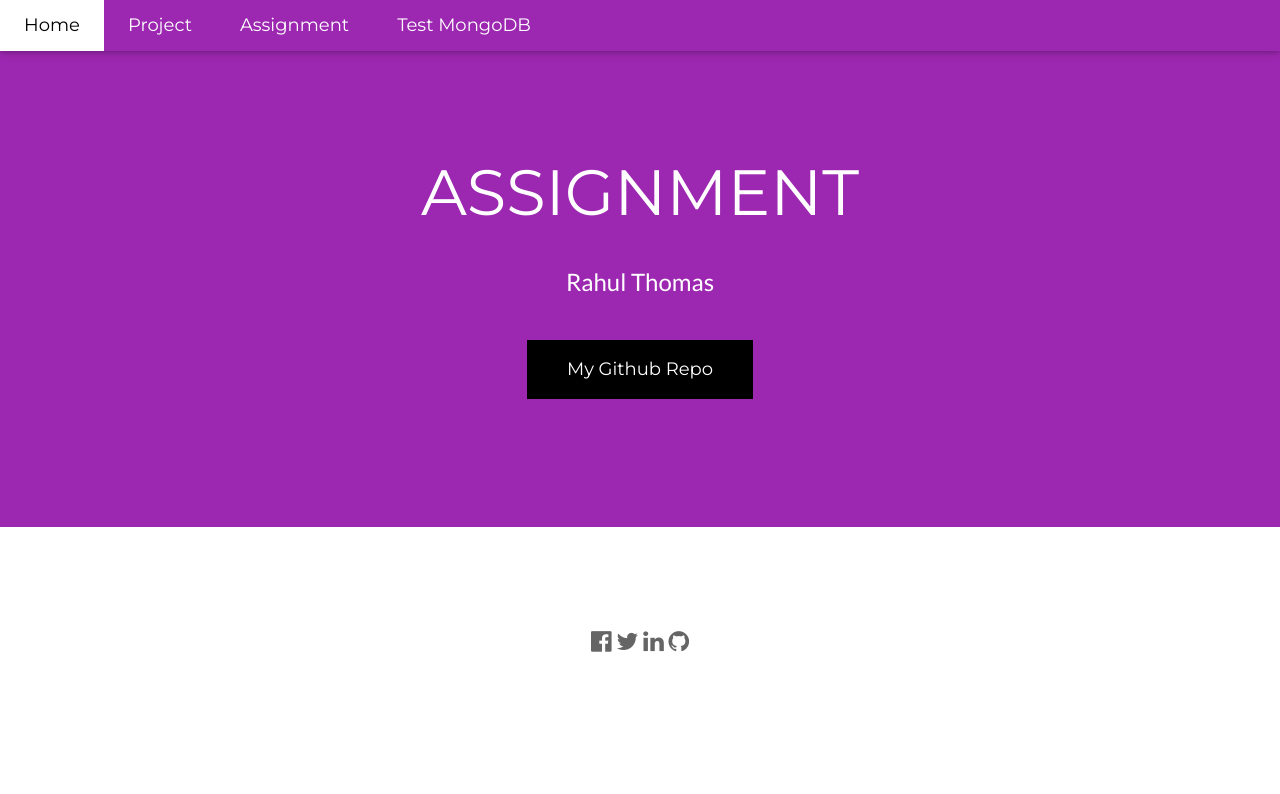
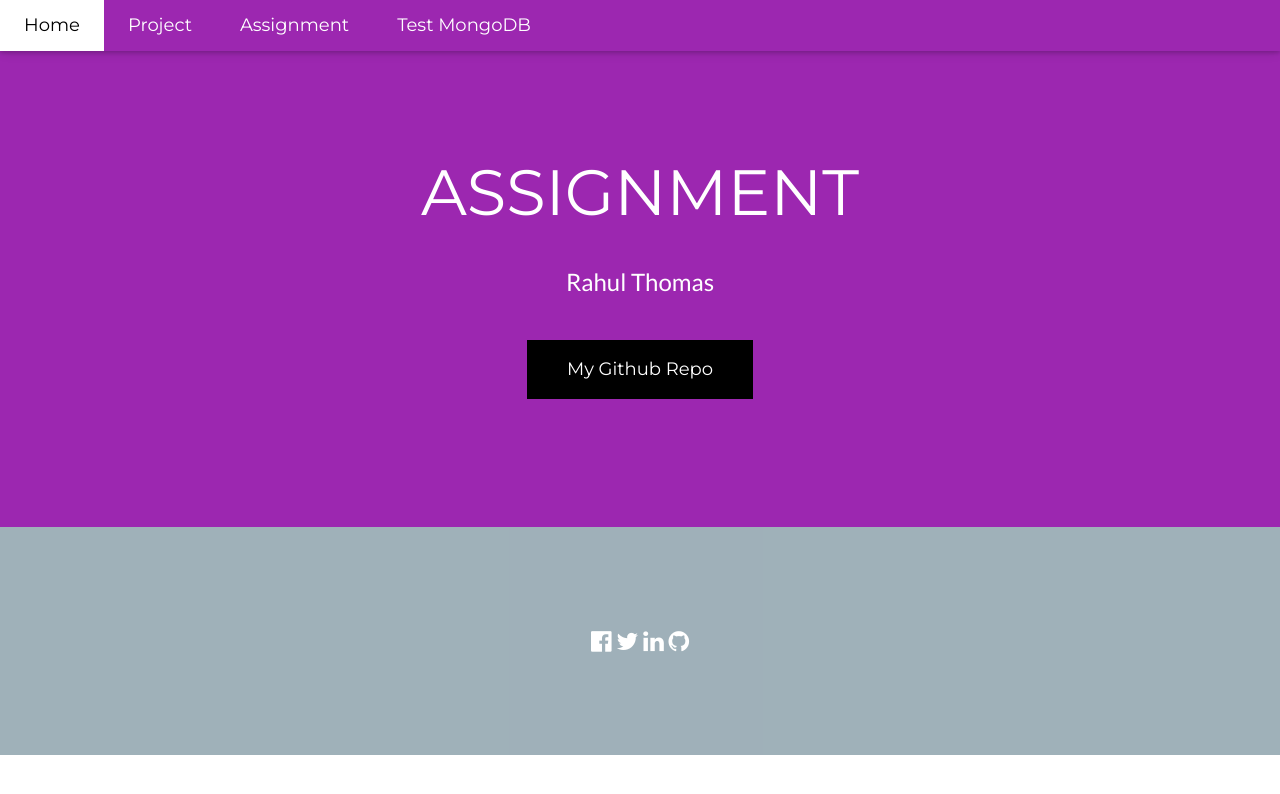
Before and after one commit to rapidclock/thomas-rahul-webdev, a website: page public/assignment/index.html in a window 1280 px wide. Drawn offline with Linux system fonts and the light colour scheme.

Commit message:
modded the footer on remaining indexes

```diff
--- a/public/assignment/index.html
+++ b/public/assignment/index.html
@@ -46,12 +46,12 @@ body,h1,h2,h3,h4,h5,h6 {font-family: "Lato", sans-serif}
   </div>
 
   <!-- Footer -->
-  <footer class="w3-container w3-padding-64 w3-center w3-opacity">
+  <footer class="w3-container w3-padding-64 w3-center w3-opacity w3-blue-grey">
     <div class="w3-xlarge w3-padding-32">
-     <a href="#" class="w3-hover-text-indigo"><i class="fa fa-facebook-official"></i></a>
-     <a href="#" class="w3-hover-text-light-blue"><i class="fa fa-twitter"></i></a>
+     <a href="https://www.facebook.com/rahul.razz.92" class="w3-hover-text-indigo"><i class="fa fa-facebook-official"></i></a>
+     <a href="https://twitter.com/droidgod" class="w3-hover-text-light-blue"><i class="fa fa-twitter"></i></a>
      <a href="#" class="w3-hover-text-blue"><i class="fa fa-linkedin"></i></a>
-     <a href="#" class="w3-hover-text-dark-grey"><i class="fa fa-github"></i></a>
+     <a href="https://github.com/rapidclock" class="w3-hover-text-dark-grey"><i class="fa fa-github"></i></a>
    </div>
   </footer>
 
```
Also changed, not shown: public/project/index.html (+4 -4 lines).
